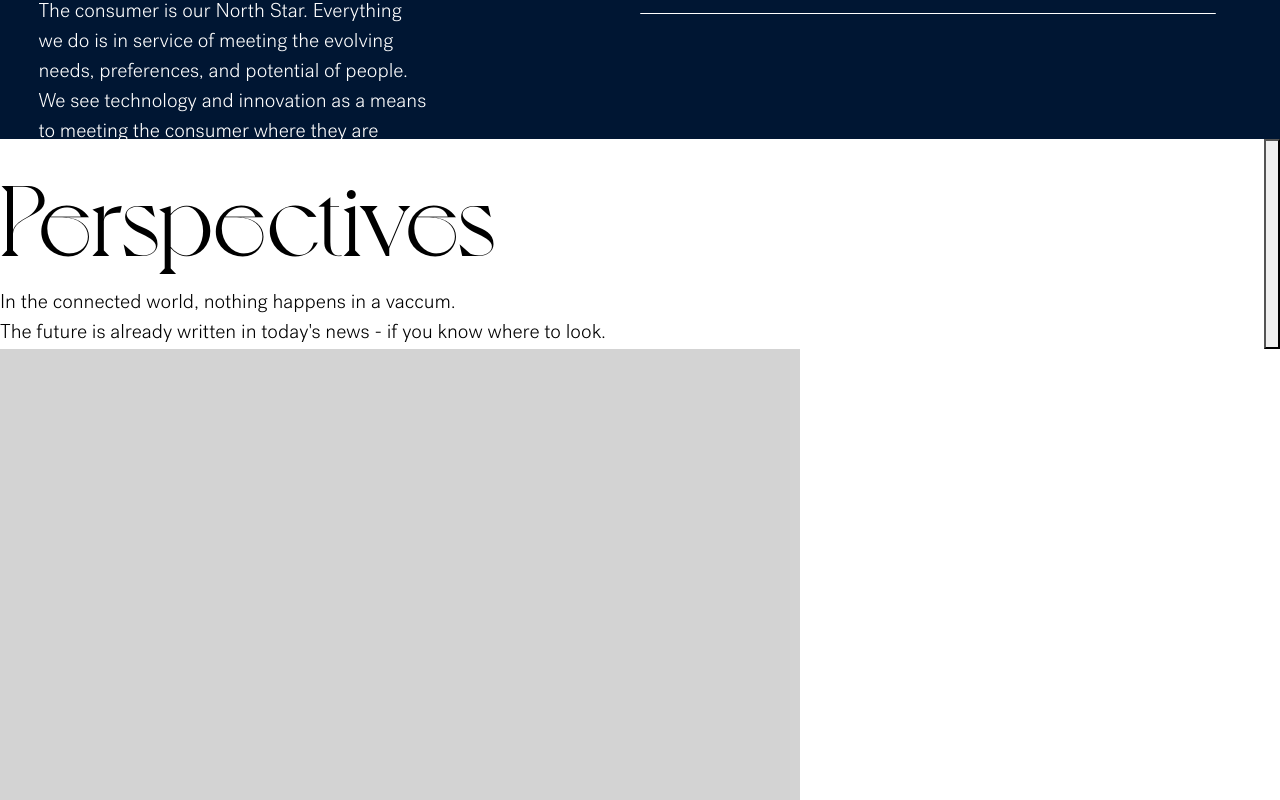
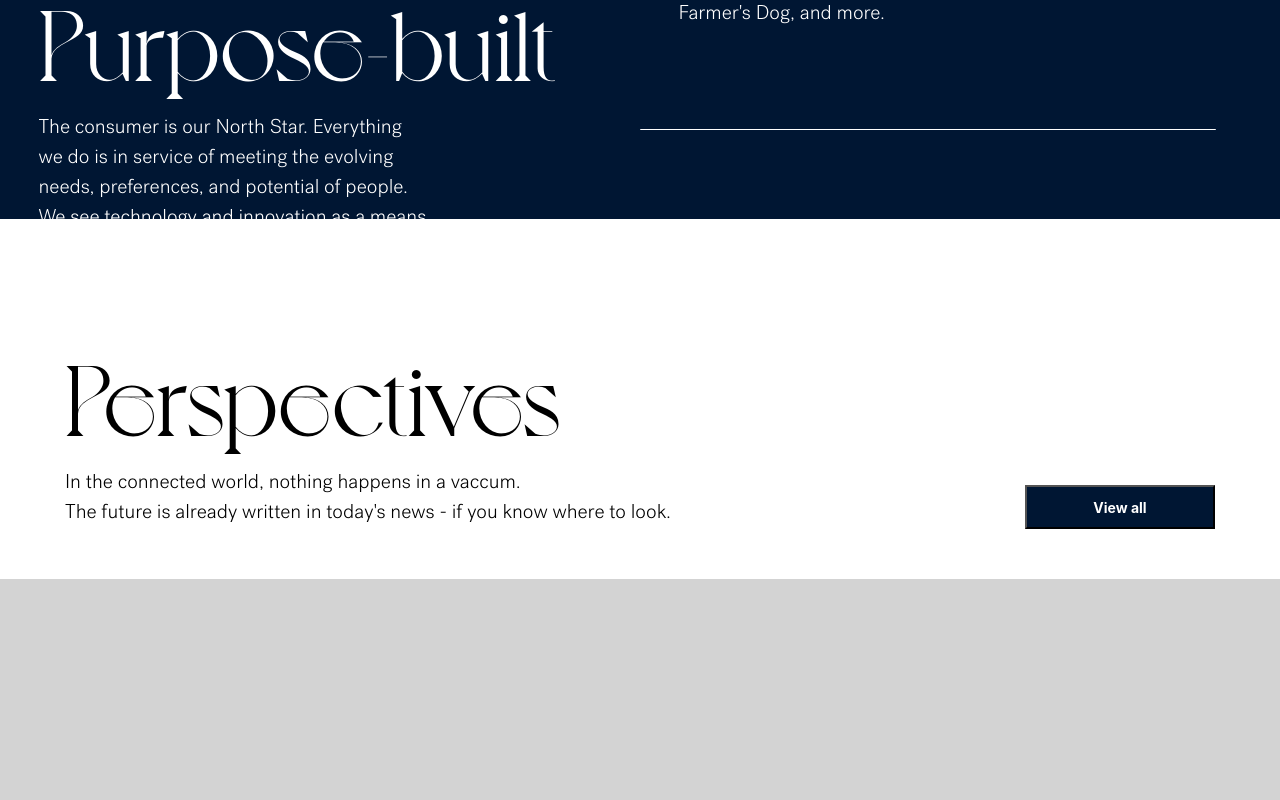
Before and after one commit to nikudon612/fr-poc, a React (Create React App) app: page / in a window 1280 px wide. Shown: the part 5100-5900 px from the top of the page. Built offline with nearby package versions, Linux system fonts and the light colour scheme.

Commit message:
styling to various components sizing of panel

```diff
--- a/src/Components/Persepctives.jsx
+++ b/src/Components/Persepctives.jsx
@@ -10,11 +10,13 @@ function Persepctives() {
                 <div className='pers-sub'>In the connected world, nothing happens in a vaccum.
                 <br/>The future is already written in today's news - if you know where to look.</div>
             </div>
-            <button className='pers-button'></button>
+            <button className='pers-button'>View all</button>
         </div>
         <div className='perspectives-bottom'>
-            <div>
-
+            <div className='pers-slider'>
+                <div className='pers-slide'></div>
+                <div className='pers-slide'></div>
+                <div className='pers-slide'></div>
             </div>
         </div>
     </div>
--- a/src/Styles/Perspectives.css
+++ b/src/Styles/Perspectives.css
@@ -1,5 +1,5 @@
 .perspectives {
-    height: 90vh;
+    height: 100vh;
     width: 100vw;
     background-color: #ffffff;
     color: black;
@@ -10,6 +10,10 @@
     display: flex;
     flex-direction: row;
     justify-content: space-between;
+    align-items: flex-end;
+    margin-left: 65px;
+margin-right: 65px;
+margin-top: 100px;
 }
 .pers-text {
     display: flex;
@@ -25,9 +29,20 @@
     font-weight: 200;
     /* width: 65%; */
 }
-.pers-button {}
+.pers-button {
+    height: 44px;
+width: 190px;
+left: 1122px;
+top: 132px;
+border-radius: 0px;
+background-color: #001633;
+color: white;
+font-size: 14px;
+font-weight: 700;
+}
 .perspectives-bottom {
-    height: 60vh;
-    width: 100vh;
+    height: 50vh;
     background-color: lightgray;
+    margin-top: 50px;
+    margin-bottom: 50px;
 }
--- a/src/Styles/Points.css
+++ b/src/Styles/Points.css
@@ -1,5 +1,5 @@
 .points {
-    height: 90vh;
+    height: 100vh;
     width: 100vw;
     background-color: #001633;
     color: white;
@@ -13,6 +13,8 @@
     align-items: center;
     justify-content: center;
     height: 33%;
+    margin-top: 50px;
+
 }
 .points-top-text {
     display: flex;
@@ -35,6 +37,8 @@
     align-items: center;
     justify-content: center;
     height: 33%;
+    margin-bottom: 70px;
+
 }
 .points-bottom-text {
     display: flex;
```
